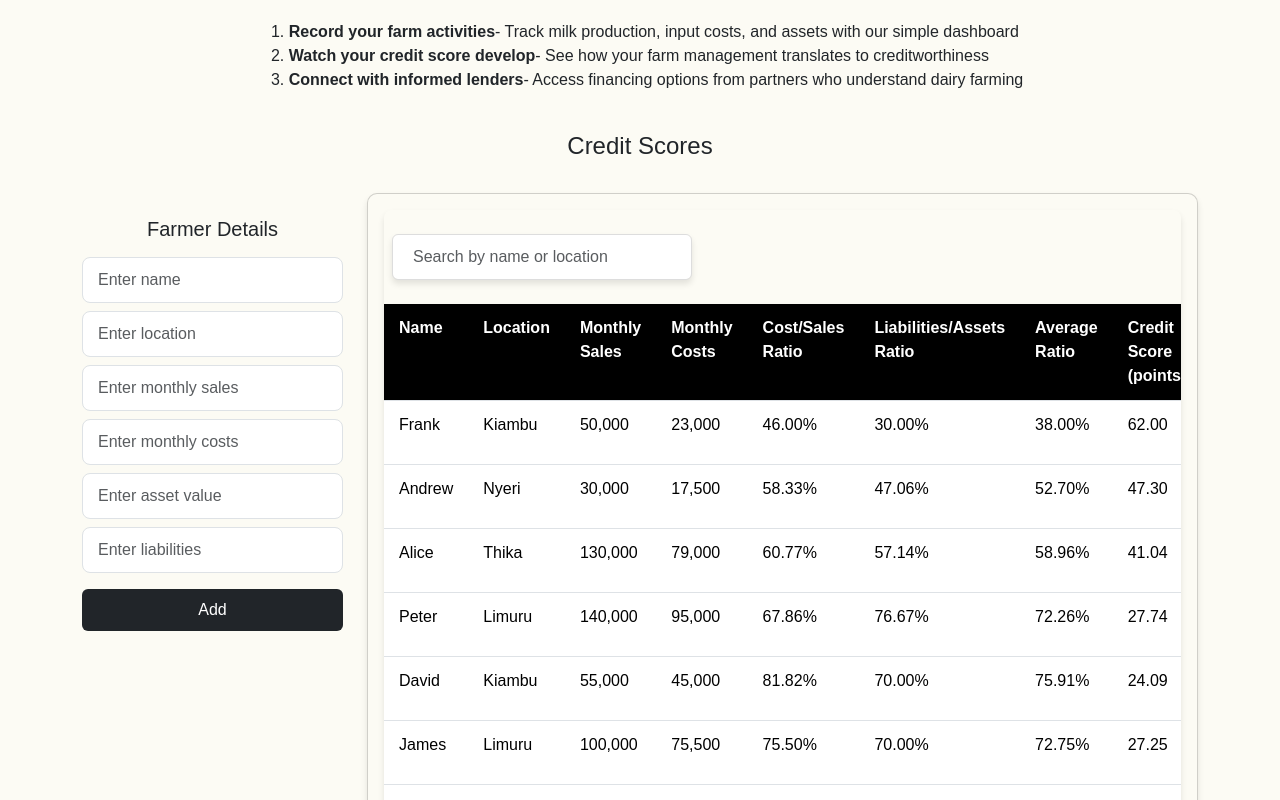
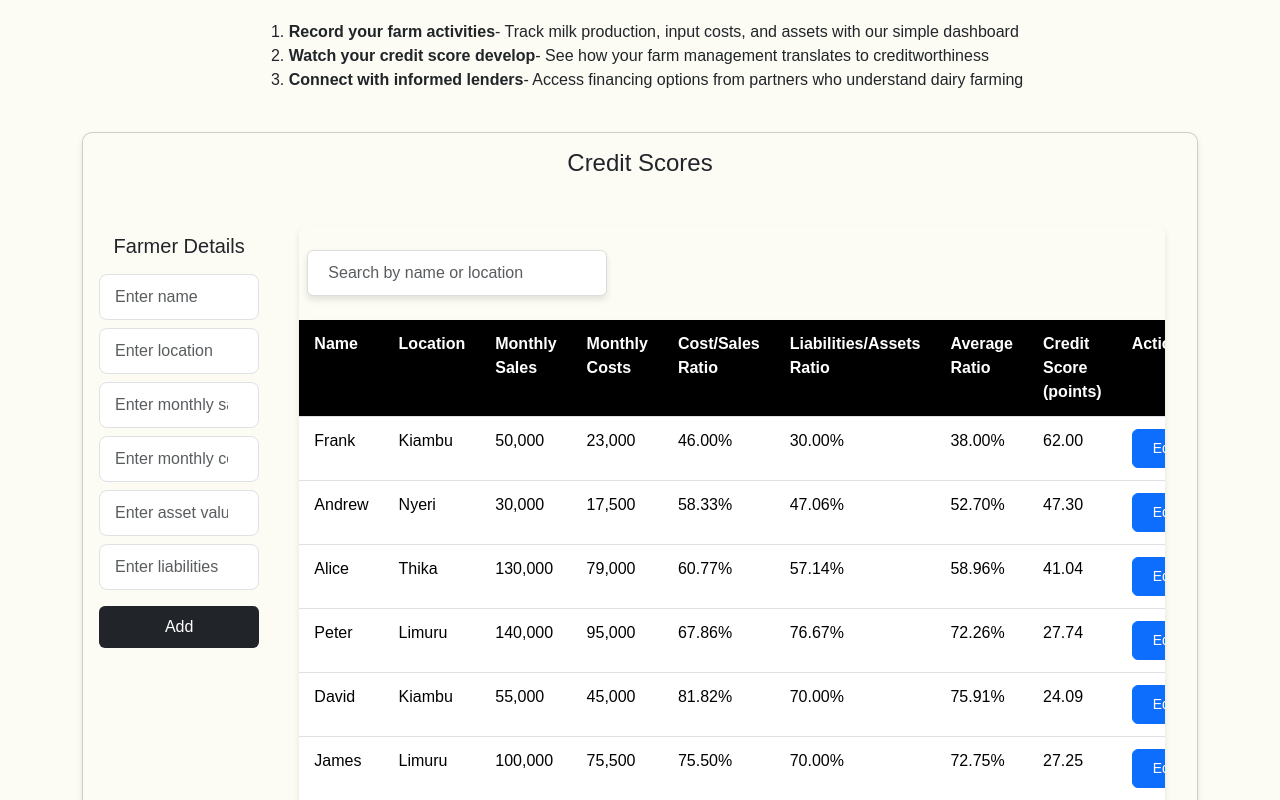
Before and after one commit to Tan-dev202/react-project-dairycredit, a React (Create React App) app: page / in a window 1280 px wide. Shown: the part 600-1400 px from the top of the page. Built offline with nearby package versions, Linux system fonts and the light colour scheme; data requests are answered from the project's data file; a web font is replaced by a local one.

Commit message:
wrap form and table in card

```diff
--- a/src/App.js
+++ b/src/App.js
@@ -121,17 +121,17 @@ export default function App() {
             </li>
           </ol>
         </div>
-        <h4 className="text-center">Credit Scores</h4>
-        <div className="row">
-          <div id="farmer-details-form" className="col-sm-3 mb-4">
+        <div className="card">
+          <h4 className="text-center mt-3">Credit Scores</h4>
+          <div className="row mx-1 my-0">
+            <div id="farmer-details-form" className="col-md-2 mb-4">
               <FarmerForm
                 addOrUpdateFarmer={addOrUpdateFarmer}
                 farmerToEdit={farmerToEdit}
                 setFarmerToEdit={setFarmerToEdit}
               />
             </div>
-          <div id="credit-scores-table" className="col-lg-9 mt-4">
-            <div className="card">
+            <div id="credit-scores-table" className="col-md-10 mt-4">
               <div className="card-body">
                 <FarmersTable
                   farmers={filteredFarmers}
```
Lines whose indentation alone changed are shown as unchanged.
